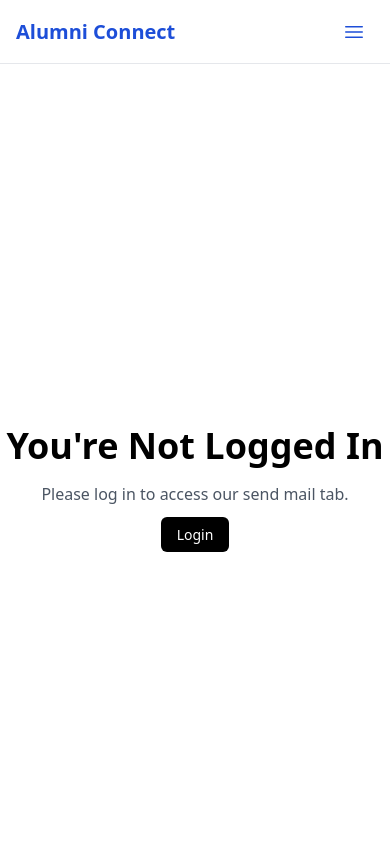
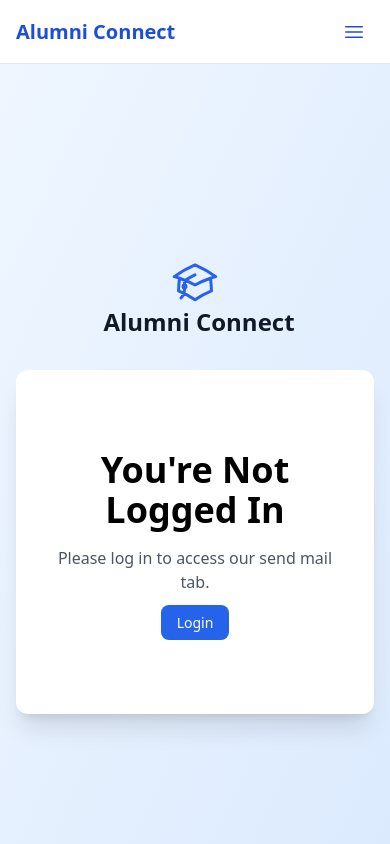
Before and after one commit to Dishang18/sgp-7-Alumini-hub, a React (Vite) app in the folder Frontend/: page /send-mail in a window 390 px wide. Shown: the top 844 px of the page. Built offline with nearby package versions, Linux system fonts and the light colour scheme; no server answers.

Commit message:
send mail

```diff
--- a/Frontend/src/Components/SendMail.jsx
+++ b/Frontend/src/Components/SendMail.jsx
@@ -1,9 +1,45 @@
 import React, { useState, useEffect } from 'react';
-import { FaForward, FaShare } from 'react-icons/fa';
+import { FaShare } from 'react-icons/fa';
 import Select from 'react-select';
 import { getLoggedIn } from '../services/authService';
 import { Link } from 'react-router-dom';
-// import { connect } from 'react-redux';
+import { AcademicCapIcon } from '@heroicons/react/24/outline';
+
+// Theme config (same as sidebar/login)
+const theme = {
+  gradientBg: "bg-gradient-to-br from-blue-50 to-blue-100",
+  cardBg: "bg-white",
+  cardShadow: "shadow-xl",
+  cardRadius: "rounded-xl",
+  inputFocus: "focus:ring-2 focus:ring-blue-500 focus:border-blue-500",
+  btn: "bg-blue-600 text-white hover:bg-blue-700",
+  btnDisabled: "opacity-70 cursor-not-allowed",
+  link: "text-blue-600 hover:text-blue-700",
+  divider: "border-gray-300",
+};
+
+const customSelectStyles = {
+  control: (provided, state) => ({
+    ...provided,
+    border: '1px solid #D1D5DB',
+    borderRadius: '0.5rem',
+    minHeight: '44px',
+    boxShadow: state.isFocused ? '0 0 0 2px #3B82F6' : 'none',
+    borderColor: state.isFocused ? '#3B82F6' : '#D1D5DB',
+    '&:hover': {
+      borderColor: '#9CA3AF'
+    }
+  }),
+  option: (provided, state) => ({
+    ...provided,
+    backgroundColor: state.isSelected ? '#3B82F6' : state.isFocused ? '#EFF6FF' : 'white',
+    color: state.isSelected ? 'white' : '#374151',
+  }),
+  placeholder: (provided) => ({
+    ...provided,
+    color: '#6B7280',
+  })
+};
 
 const SendMail = () => {
   const loggedIn = getLoggedIn();
@@ -14,22 +50,24 @@
   const [selectedCity, setSelectedCity] = useState([]);
 
   useEffect(() => {
-
+    // Fetch data if needed
   }, []);
 
   return (
-    <div className="flex justify-center items-center h-screen">
-      <div className="flex flex-col items-center justify-center h-screen">
+    <div className={`min-h-screen ${theme.gradientBg} flex flex-col justify-center py-12 px-4 sm:px-6 lg:px-8`}>
+      <div className="max-w-xl mx-auto w-full">
+        <div className="flex flex-col items-center mb-8">
+          <AcademicCapIcon className="h-12 w-12 text-blue-600" />
+          <span className="ml-2 text-2xl font-bold text-gray-900">Alumni Connect</span>
+        </div>
+        <div className={`${theme.cardBg} ${theme.cardShadow} ${theme.cardRadius} p-8`}>
           {loggedIn ? (
-          <div>
-      <form onSubmit={(e) => e.preventDefault()} className="w-full max-w-md">
-        <div className="px-8 pt-6 pb-8 mb-4">
-        <h2 className="my-3 text-2xl font-bold mb-4 text-center">
+            <form onSubmit={(e) => e.preventDefault()} className="space-y-6">
+              <h2 className="text-2xl font-bold mb-4 text-center">
                 Send Mail to Alumni
               </h2>
-
-          <div className="mb-4">
-            <label className="block text-gray-700 text-sm font-semibold mb-2">
+              <div>
+                <label className="block text-gray-700 text-sm font-medium mb-2">
                   College Admin Name
                 </label>
                 <Select
@@ -38,11 +76,13 @@
                   isSearchable
                   placeholder="Select College Admins .."
                   name="collegeadmin"
+                  styles={customSelectStyles}
+                  className="text-sm"
+                  classNamePrefix="select"
                 />
               </div>
-
-          <div className="mb-4">
-            <label className="block text-gray-700 text-sm font-semibold mb-2">
+              <div>
+                <label className="block text-gray-700 text-sm font-medium mb-2">
                   Batch
                 </label>
                 <Select
@@ -51,11 +91,13 @@
                   isSearchable
                   placeholder="Select which Batch .."
                   name="year"
+                  styles={customSelectStyles}
+                  className="text-sm"
+                  classNamePrefix="select"
                 />
               </div>
-
-          <div className="mb-4">
-            <label className="block text-gray-700 text-sm font-semibold mb-2">
+              <div>
+                <label className="block text-gray-700 text-sm font-medium mb-2">
                   Branch
                 </label>
                 <Select
@@ -64,56 +106,55 @@
                   isSearchable
                   placeholder="Select which Branch .."
                   name="branch"
+                  styles={customSelectStyles}
+                  className="text-sm"
+                  classNamePrefix="select"
                 />
               </div>
-
-          <div className="mb-6">
-            <label className="block text-gray-700 text-sm font-semibold mb-2">
+              <div>
+                <label className="block text-gray-700 text-sm font-medium mb-2">
                   Subject
                 </label>
                 <input
-              className="shadow appearance-none border rounded w-full py-2 px-3 text-gray-700 leading-tight focus:outline-none focus:shadow-outline"
+                  className={`block w-full py-3 px-4 border border-gray-300 rounded-lg shadow-sm placeholder-gray-400 focus:outline-none ${theme.inputFocus} sm:text-sm transition-colors duration-200`}
                   type="text"
                   required
                   placeholder="Subject"
                   name="subject"
                 />
               </div>
-
-          <div className="mb-6">
-            <label className="block text-gray-700 text-sm font-semibold mb-2">
+              <div>
+                <label className="block text-gray-700 text-sm font-medium mb-2">
                   Message
                 </label>
                 <textarea
-              className="shadow appearance-none border rounded w-full py-2 px-3 text-gray-700 leading-tight focus:outline-none focus:shadow-outline"
+                  className={`block w-full py-3 px-4 border border-gray-300 rounded-lg shadow-sm placeholder-gray-400 focus:outline-none ${theme.inputFocus} sm:text-sm transition-colors duration-200`}
                   type="text"
                   placeholder="Message"
                   required
                   name="message"
+                  rows={4}
                 />
               </div>
-
-          <div className="flex items-center justify-center">
+              <div className="flex items-center justify-center pt-2">
                 <button
                   type="submit"
-              className="group relative w-full flex justify-center py-2 px-4 border border-transparent text-sm font-medium rounded-md text-white bg-black hover:bg-black-700 focus:outline-none focus:ring-2 focus:ring-offset-2 focus:ring-indigo-500"
+                  className={`group relative w-full flex justify-center py-3 px-4 border border-transparent text-sm font-medium rounded-lg ${theme.btn} focus:outline-none focus:ring-2 focus:ring-offset-2 focus:ring-blue-500 transition-all duration-200`}
                 >
                   Send Mail
                   <FaShare className="inline-block ml-2 mt-1" />
                 </button>
               </div>
-        </div>
             </form>
-    </div>
-  ): (
-    <div className="text-center">
+          ) : (
+            <div className="text-center py-12">
               <h1 className="text-4xl font-bold mb-4">You're Not Logged In</h1>
               <p className="text-gray-600 mb-4">
                 Please log in to access our send mail tab.
               </p>
               <Link
                 to="/login"
-        className="bg-black text-white px-4 py-2 rounded-md text-sm font-medium"
+                className={`px-4 py-2 rounded-lg text-sm font-medium ${theme.btn}`}
               >
                 Login
               </Link>
@@ -121,6 +162,7 @@
           )}
         </div>
       </div>
+    </div>
   );
 };
 
```
Lines whose indentation alone changed are shown as unchanged.
